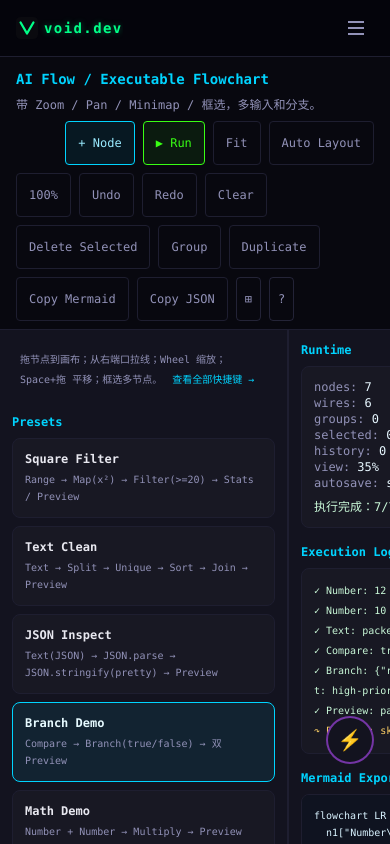
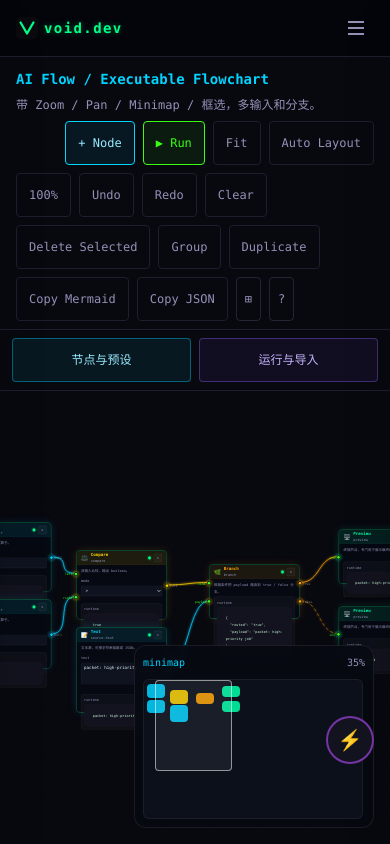
Before and after one commit to Quantum404Void/void-blog, a Nuxt app: page /lab/games/ai-flow in a window 390 px wide. Built offline with nearby package versions, Linux system fonts and the light colour scheme.

Commit message:
fix: make AI Flow sidebars responsive

```diff
--- a/app/components/ai-flow/LogPanel.vue
+++ b/app/components/ai-flow/LogPanel.vue
@@ -1,6 +1,6 @@
 <template>
   <aside
-    class="w-80 shrink-0 p-3 border-l overflow-y-auto"
+    class="w-80 shrink-0 p-3 border-l overflow-y-auto max-lg:translate-x-full"
     style="border-color:var(--color-void-border);background:var(--color-void-card)"
     @wheel.stop
   >
--- a/app/components/ai-flow/NodePalette.vue
+++ b/app/components/ai-flow/NodePalette.vue
@@ -1,6 +1,6 @@
 <template>
   <aside
-    class="w-72 shrink-0 p-3 border-r overflow-y-auto"
+    class="w-72 shrink-0 p-3 border-r overflow-y-auto max-lg:-translate-x-full"
     style="border-color:var(--color-void-border);background:var(--color-void-card)"
     @wheel.stop
   >
--- a/app/pages/lab/games/ai-flow/index.vue
+++ b/app/pages/lab/games/ai-flow/index.vue
@@ -34,6 +34,8 @@ const quickAddQuery = ref('')
 const contextMenu = ref<{ x: number; y: number; nodeId: string } | null>(null)
 const helpOpen = ref(false)
 const snapToGrid = ref(false)
+const paletteOpen = shallowRef(false)
+const logPanelOpen = shallowRef(false)
 const GRID_SIZE = 20
 
 const view = reactive({ x: 120, y: 80, scale: 1 })
@@ -95,7 +97,11 @@ function resetZoom() { view.scale = 1; view.x = 120; view.y = 80 }
 function undo() { undoFn(view) }
 function redo() { redoFn(view) }
 function autoLayout() { autoLayoutFn(viewportSize.value, fitView) }
-function loadPreset(key: string) { selectedPreset.value = key; loadPresetFn(key, fitView) }
+function loadPreset(key: string) {
+  selectedPreset.value = key
+  loadPresetFn(key, fitView)
+  paletteOpen.value = false
+}
 function importGraphJson() { importJsonFn(importJsonText.value, fitView) }
 function runGraph() { doRunGraph() }
 
@@ -414,9 +420,38 @@ onUnmounted(() => {
       @toggle-snap="snapToGrid = !snapToGrid"
     />
 
+    <div class="flex gap-2 border-b border-[var(--color-void-border)] px-3 py-2 lg:hidden">
+      <button
+        class="min-h-11 flex-1 rounded border border-[rgba(0,212,255,0.4)] bg-[rgba(0,212,255,0.08)] px-3 font-mono text-xs text-[#9aeaff]"
+        aria-label="打开节点侧栏"
+        @click="paletteOpen = true; logPanelOpen = false"
+      >节点与预设</button>
+      <button
+        class="min-h-11 flex-1 rounded border border-[rgba(139,92,246,0.4)] bg-[rgba(139,92,246,0.08)] px-3 font-mono text-xs text-[#c4b5fd]"
+        aria-label="打开运行侧栏"
+        @click="logPanelOpen = true; paletteOpen = false"
+      >运行与导入</button>
+    </div>
+
     <div class="flex flex-1 overflow-hidden" style="height:calc(100vh - 96px)">
+      <button
+        v-if="paletteOpen || logPanelOpen"
+        class="fixed inset-0 z-40 bg-black/60 lg:hidden"
+        aria-label="点击空白关闭侧栏"
+        @click="paletteOpen = false; logPanelOpen = false"
+      />
+
+      <button
+        v-if="paletteOpen || logPanelOpen"
+        class="fixed right-3 top-3 z-[60] size-11 rounded-full border border-[rgba(255,255,255,0.2)] bg-[#0d0d14] font-mono text-sm text-white shadow-xl lg:hidden"
+        aria-label="关闭侧栏"
+        @click="paletteOpen = false; logPanelOpen = false"
+      >✕</button>
+
       <!-- 左侧面板 -->
       <AiFlowNodePalette
+        class="max-lg:fixed max-lg:inset-y-0 max-lg:left-0 max-lg:z-50 max-lg:w-[min(20rem,88vw)] max-lg:shadow-2xl max-lg:transition-transform"
+        :style="paletteOpen ? { translate: '0' } : undefined"
         :grouped-specs="groupedSpecs"
         :presets="PRESETS"
         :selected-preset="selectedPreset"
@@ -665,6 +700,8 @@ onUnmounted(() => {
 
       <!-- 右侧面板 -->
       <AiFlowLogPanel
+        class="max-lg:fixed max-lg:inset-y-0 max-lg:right-0 max-lg:z-50 max-lg:w-[min(22rem,92vw)] max-lg:shadow-2xl max-lg:transition-transform"
+        :style="logPanelOpen ? { translate: '0' } : undefined"
         :node-count="nodes.length"
         :wire-count="wires.length"
         :group-count="groups.length"
```
